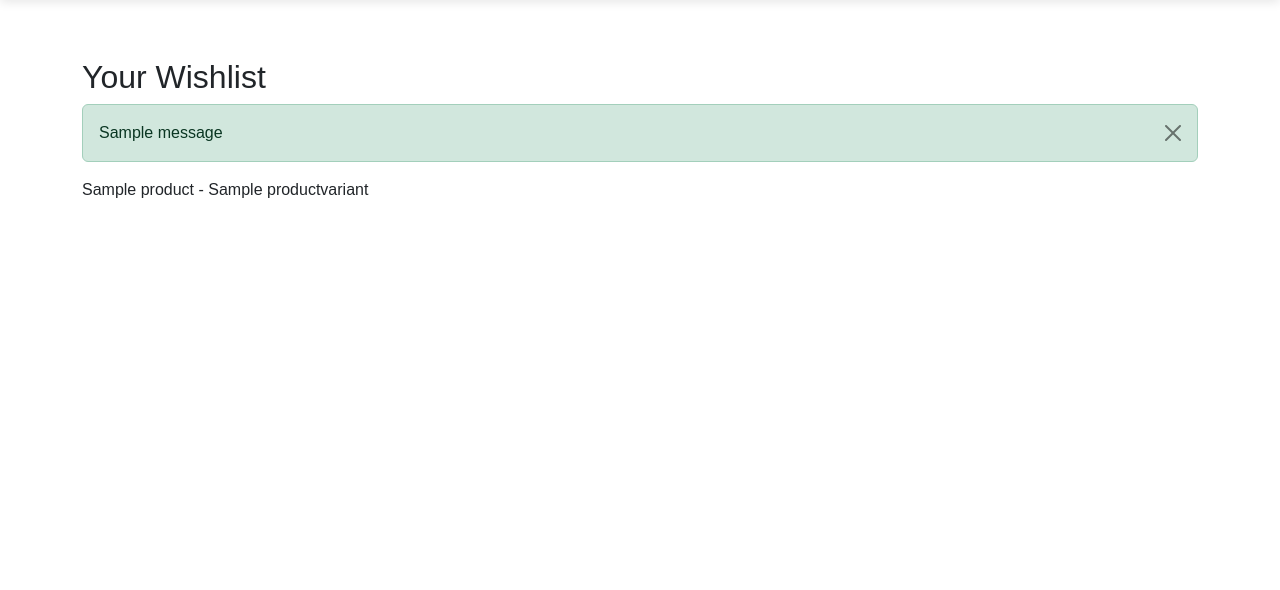
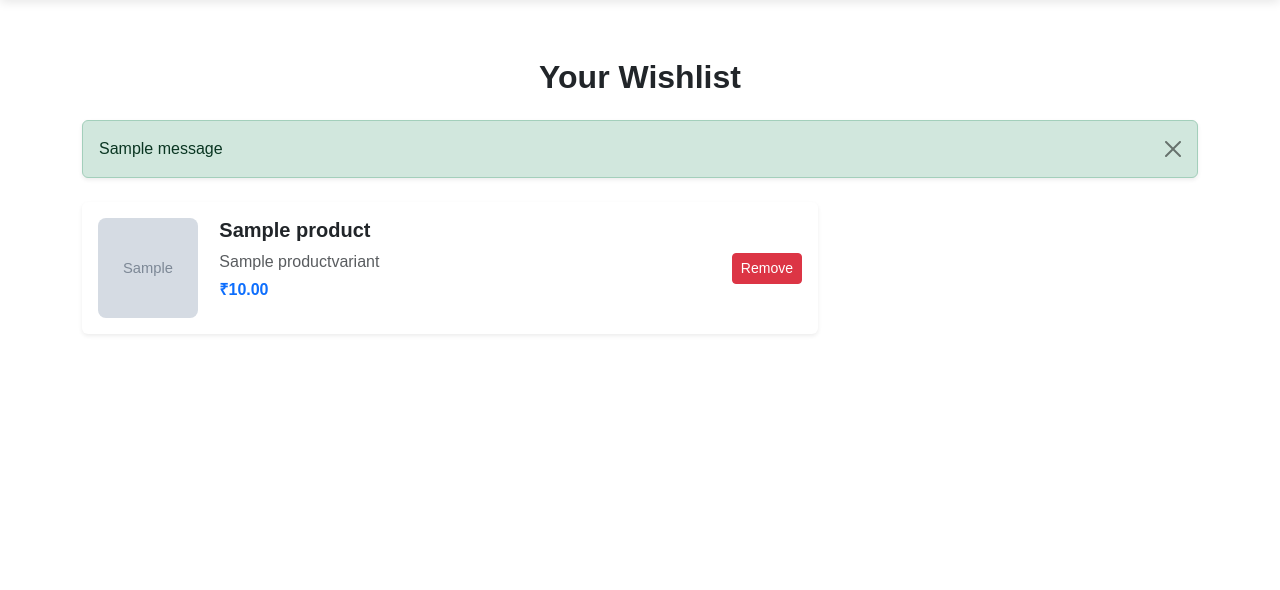
Before and after one commit to abdullathaj/medikate-ecommerce, a Django app: page /user_wishlist/ in a window 1280 px wide. Shown: the part 70-660 px from the top of the page. Run offline with Django 5.2, Linux system fonts and the light colour scheme; a user stored in the database is signed in; tables that the repository leaves empty hold one stand-in row (values such as "Sample post"); grey boxes marked "Sample" are stand-in pictures; one stand-in notice (Sample message) is shown.

Commit message:
modified wishlist template,modified user address and avoid duplication of useraddress,and completed cart management and variant stock management.

```diff
--- a/medatecom/ecomusers/models.py
+++ b/medatecom/ecomusers/models.py
@@ -17,29 +17,36 @@ class User(AbstractUser):
 # CREATING DELIVERY ADDRESSES FOR USER
 
 class UserAddress(models.Model):
-    user=models.ForeignKey(User,on_delete=models.CASCADE,related_name='addresses')
-    addressline_1=models.CharField(max_length=100)
-    addressline_2=models.CharField(max_length=100, null=True, blank=True)
-    city=models.CharField(max_length=50)
-    state=models.CharField(max_length=50)
-    nation=models.CharField(max_length=50)
-    postal_code=models.CharField(max_length=10)
-    is_default=models.BooleanField(default=False)
-    created_at=models.DateTimeField(auto_now_add=True)
+    user = models.ForeignKey(User, on_delete=models.CASCADE, related_name='addresses')
+    addressline_1 = models.CharField(max_length=100)
+    addressline_2 = models.CharField(max_length=100, null=True, blank=True)
+    city = models.CharField(max_length=50)
+    state = models.CharField(max_length=50)
+    nation = models.CharField(max_length=50)
+    postal_code = models.CharField(max_length=10)
+    is_default = models.BooleanField(default=False)
+    created_at = models.DateTimeField(auto_now_add=True)
 
+    # class Meta:
+    #     constraints = [
+    #         models.UniqueConstraint(
+    #             fields=['user', 'addressline_1', 'addressline_2', 'city', 'state', 'nation', 'postal_code'],
+    #             name='unique_address_per_user'
+    #         )
+    #     ]
 
     def clean(self):
         if self.user.addresses.count() >= 5 and not self.pk:
             raise ValidationError("Maximum 5 addresses allowed per user.")
 
-    def __str__(self):
-        return f'{self.addressline_1}, {self.city}, {self.nation}.'
-
     def save(self, *args, **kwargs):
-        # Ensure only one address is default per user
         if self.is_default:
             UserAddress.objects.filter(user=self.user, is_default=True).exclude(id=self.id).update(is_default=False)
         super().save(*args, **kwargs)
+
+    def __str__(self):
+        return f'{self.addressline_1},{self.addressline_2}, {self.city},{self.state}, {self.nation},{self.postal_code}.'
+
 
 # # MODEL FOR USERS WISHLIST
 class WishlistProducts(models.Model):
--- a/medatecom/ecomusers/urls.py
+++ b/medatecom/ecomusers/urls.py
@@ -11,6 +11,9 @@ urlpatterns = [
     path('add_to_cart/<int:variant_id>/', views.add_to_cart, name='add_to_cart'),
     path('buy_now/<int:variant_id>/', views.buy_now, name='buy_now'),
     path('add_to_wishlist/<int:variant_id>/', views.add_to_wishlist, name='add_to_wishlist'),
+    path('remove_from_wishlist/', views.remove_from_wishlist, name='remove_from_wishlist'),
+
+
     # NAVBAR BUTTONS
     path('user_cart/',views.users_cart_page,name='user_cart_page'),
     path('user_profile/',views.users_profile_page,name='user_profile_page'),
@@ -20,10 +23,12 @@ urlpatterns = [
     # PROFILE EDITING
     path('user_profile_update/',views.users_profile_update_page,name='user_profile_update'),
     path('delete-address/<int:address_id>/', views.user_delete_address, name='delete_address'),
+
     # CART FEATURES
     path('update_cart_quantity/<int:cart_item_id>/',views.update_cart_quantity,name='update_cart_quantity'),
     path('remove_cart_item/<int:cart_item_id>/',views.remove_cart_item,name='remove_cart_item'),
     path('save_for_later/<int:cart_item_id>/',views.save_for_later,name='save_for_later'),
+    path('cart_select_address/',views.cart_select_address,name='cart_select_address'),
 
 
 
--- a/medatecom/ecomusers/views.py
+++ b/medatecom/ecomusers/views.py
@@ -248,6 +248,15 @@ def users_wishlist_page(request):
     print('wishlist:',wishlist_items)
     return render(request, 'user/wishlist_page.html', {'wishlist_items': wishlist_items})
 
+def remove_from_wishlist(request):
+    variant_id = request.POST.get('variant_id')
+    variant = get_object_or_404(ProductVariant, id=variant_id)
+
+    WishlistProducts.objects.filter(user=request.user, variant=variant).delete()
+    messages.success(request, f"{variant} removed from your wishlist.")
+
+    return redirect('user_wishlist_page')
+
 
 
 # USER CART MANAGEMENT , ADDING PRODUCTS FOR AUTHENTICATED USERS
@@ -308,6 +317,14 @@ def users_cart_page(request):
 
 # TAKING USER ADDRESSES FOR DELIVERY
     addresses=UserAddress.objects.filter(user=request.user)
+    default_address=UserAddress.objects.filter(is_default=True).first()
+    selected_address_id=request.session.get('selected_address_id')
+
+    if not selected_address_id or default_address:
+        selected_address_id = default_address.id
+        request.session['selected_address_id']= selected_address_id
+
+
 
 # DELIVERY TIME
     estimated_delivery_date=(datetime.now() + timedelta(days=7)).strftime('%B %d, %Y')
@@ -319,8 +336,11 @@ def users_cart_page(request):
         'discount_total': discount_total,
         'selling_total_price': selling_total_price,
         'taxes': taxes,
-        'addresses': addresses,
+        'default_addresses': default_address,
+        'selected_address_id':selected_address_id,
+        'user_addresses':addresses.exclude(id=default_address.id) if default_address else addresses,
         'estimated_delivery_date': estimated_delivery_date,
+
     }
 
     return render(request,'user/cart_page.html',context)
@@ -354,8 +374,9 @@ def remove_cart_item(request,cart_item_id):
     """ REMOVING AN ITEM FROM THE CART """
 
     cart_item=get_object_or_404(CartProducts,user=request.user,id=cart_item_id)
+    cart_item.variant.stock += cart_item.quantity
+    cart_item.variant.save()
     cart_item.delete()
-    cart_item.variant.stock += cart_item.quantity
 
     messages.success(request, f"{cart_item.variant} removed from your cart.")
 
@@ -377,7 +398,21 @@ def save_for_later(request,cart_item_id):
 
     return redirect('user_cart_page')
 
+def cart_select_address(request):
+    if request.method == 'POST' and request.user.is_authenticated:
+        try:
+            address_id = int(request.POST.get('selected_address'))
+            address = get_object_or_404(UserAddress, id=address_id, user=request.user)
 
+            # Save to session (don't change default status)
+            request.session['selected_address_id'] = address.id
+            messages.success(request, "Delivery address selected successfully.")
+        except (TypeError, ValueError):
+            messages.error(request, "Invalid address selection.")
+    else:
+        messages.error(request, "Invalid request.")
+
+    return redirect('user_cart_page')
 
 
 
--- a/medatecom/templates/user/wishlist_page.html
+++ b/medatecom/templates/user/wishlist_page.html
@@ -3,13 +3,12 @@
 
 {% block content %}
 <div class="container mt-5">
-    <h2>Your Wishlist</h2>
+    <h2 class="mb-4 text-center fw-bold">Your Wishlist</h2>
 
-    <!-- Display Messages -->
     {% if messages %}
-        <div class="messages">
+        <div class="messages mb-4">
             {% for message in messages %}
-                <div class="alert alert-{{ message.tags }} alert-dismissible fade show" role="alert">
+                <div class="alert alert-{{ message.tags }} alert-dismissible fade show shadow-sm" role="alert">
                     {{ message }}
                     <button type="button" class="btn-close" data-bs-dismiss="alert" aria-label="Close"></button>
                 </div>
@@ -19,15 +18,71 @@
 
     {% if wishlist_items %}
         <div class="row">
+            <!-- Wishlist Items -->
+            <div class="col-lg-8 col-md-12 mb-4">
                 {% for item in wishlist_items %}
-                    <p>{{ item.variant.product.name }} - {{ item.variant.variant_name }}</p>
-                {% empty %}
-                    <p>No items in your wishlist.</p>
+                    <div class="card mb-3 border-0 shadow-sm">
+                        <div class="card-body">
+                            <div class="row align-items-center">
+                                <div class="col-md-2">
+                                    {% with images=item.variant.product.product_image.all %}
+                                        {% if images %}
+                                            <img src="{{ images.0.image.url }}"
+                                                 alt="{{ item.variant.product.name }}"
+                                                 class="cart-item-img"
+                                                 style="width: 100px; height: 100px; object-fit: cover;">
+                                        {% else %}
+                                            <img src="{% static 'images/placeholder.png' %}"
+                                                 alt="No image"
+                                                 class="cart-item-img"
+                                                 style="width: 100px; height: 100px; object-fit: cover;">
+                                        {% endif %}
+                                    {% endwith %}
+                                </div>
+                                <div class="col-md-6">
+                                    <h5 class="fw-semibold">
+                                        <a href="{% url 'product_details' item.variant.product.id %}" class="text-decoration-none text-dark">
+                                            {{ item.variant.product.name }}
+                                        </a>
+                                    </h5>
+                                    <p class="text-muted mb-1">
+                                        <a href="{% url 'product_details' item.variant.product.id %}" class="text-decoration-none text-muted">
+                                            {{ item.variant.variant_name }}
+                                        </a>
+                                    </p>
+                                    <p class="fw-bold text-primary">₹{{ item.variant.price|floatformat:2 }}</p>
+                                </div>
+                                <div class="col-md-4 text-end">
+                                    <form method="POST" action="{% url 'remove_from_wishlist' %}">
+                                        {% csrf_token %}
+                                        <input type="hidden" name="variant_id" value="{{ item.variant.id }}">
+                                        <button type="submit" class="btn btn-sm btn-danger">Remove</button>
+                                    </form>
+                                </div>
+                            </div>
+                        </div>
+                    </div>
                 {% endfor %}
-
+            </div>
         </div>
     {% else %}
-        <p class="text-muted">Your wishlist is empty.</p>
+        <div class="text-center py-5">
+            <p class="text-muted fs-5">Your wishlist is empty.</p>
+            <a href="{% url 'shop' %}" class="btn btn-primary mt-3">Explore Products</a>
+        </div>
     {% endif %}
 </div>
+
+<style>
+.cart-item-img {
+    border-radius: 8px;
+}
+.card {
+    transition: all 0.3s ease;
+}
+.card:hover {
+    transform: translateY(-5px);
+    box-shadow: 0 8px 16px rgba(0,0,0,0.1) !important;
+}
+</style>
 {% endblock %}
```
Also changed, not shown: medatecom/ecomadmin/forms.py (+8 -1 lines), medatecom/ecomusers/forms.py (+29 -1 lines), medatecom/templates/user/cart_page.html (+38 -2 lines), medatecom/ecomusers/migrations/0011_useraddress_unique_address_per_user.py (added), medatecom/ecomusers/migrations/0012_remove_useraddress_unique_address_per_user.py (added).
